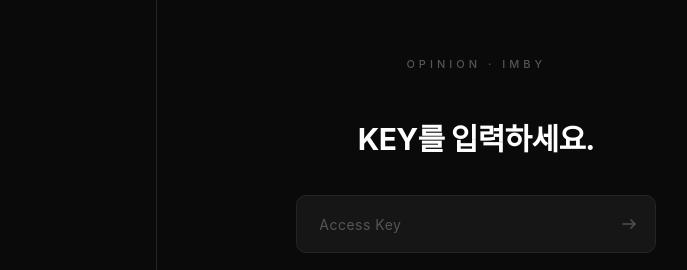
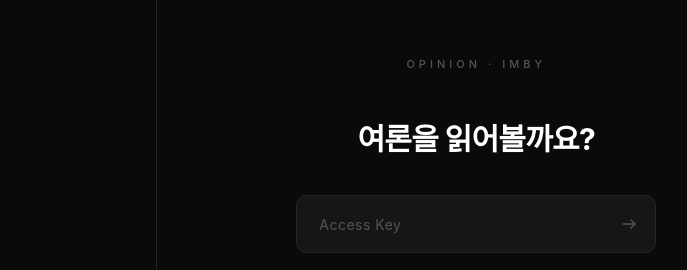
Before and after one commit to leekrheon/opinion, a plain HTML site: page index.html in a window 1280 px wide. Shown: the part 224-494 px from the top of the page, 484-1171 px from the left. Drawn offline with Linux system fonts and the light colour scheme; a web font is replaced by a local one.

Commit message:
Update index.html

```diff
--- a/index.html
+++ b/index.html
@@ -535,7 +535,7 @@ body{font-family:'Pretendard',-apple-system,BlinkMacSystemFont,sans-serif;backgr
   </div>
   <div class="ls-right">
   <div class="ls-brand">Opinion · IMBY</div>
-  <div class="ls-title">KEY를 입력하세요.</div>
+  <div class="ls-title">여론을 읽어볼까요?</div>
   <div class="ls-row">
     <input class="ls-inp" id="lsInp" type="password" placeholder="Access Key" onkeydown="if(event.key==='Enter')tryUnlock()">
     <div class="ls-enter" onclick="tryUnlock()">
```
